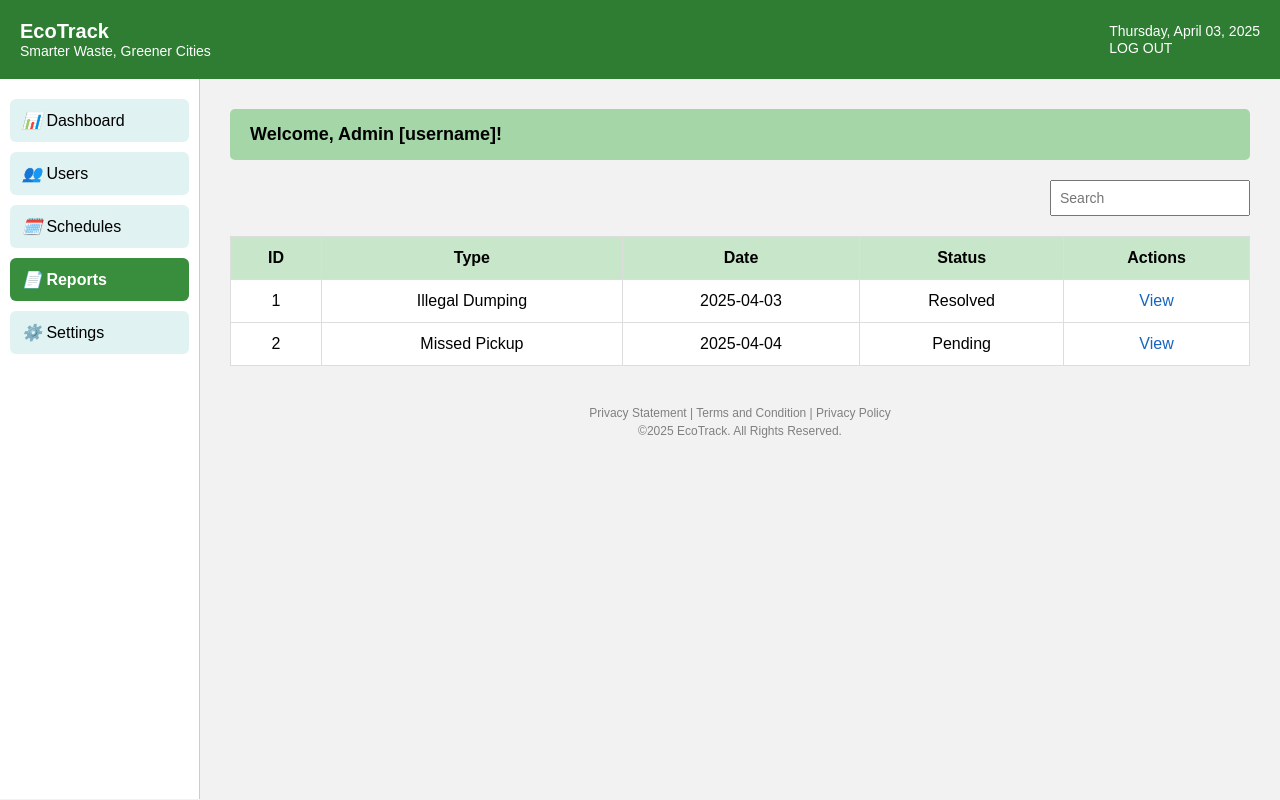
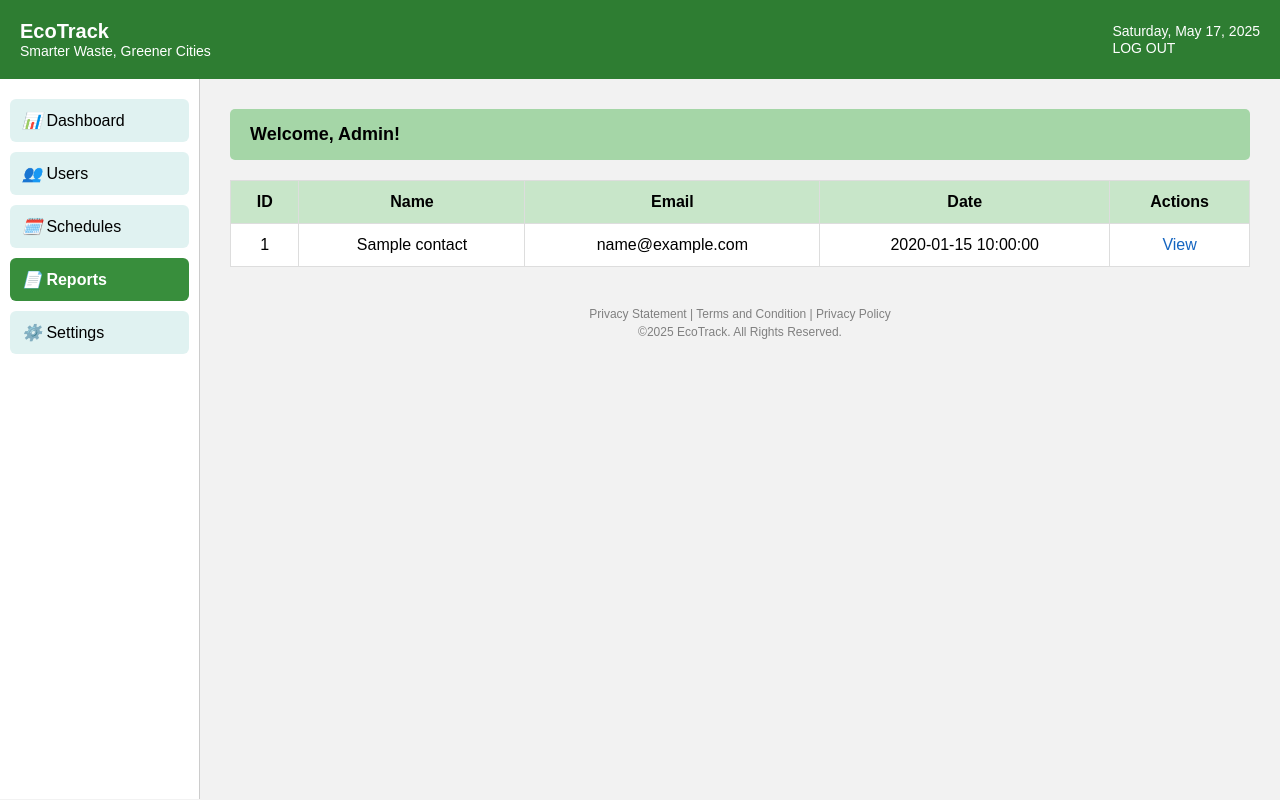
Before and after one commit to Kram029/Main-git, a PHP site: the page made by admin(report).php in a window 1280 px wide. Run offline with PHP 8.4, Linux system fonts and the light colour scheme; tables that the repository leaves empty or names only in its code hold one stand-in row (values such as "Sample post").

Commit message:
Update admin(report).php

```diff
--- a/admin(report).php
+++ b/admin(report).php
@@ -1,3 +1,11 @@
+<?php
+$conn = new mysqli("localhost", "root", "", "adbms");
+if ($conn->connect_error) {
+    die("Connection failed: " . $conn->connect_error);
+}
+$result = $conn->query("SELECT * FROM contacts ORDER BY created_at DESC");
+?>
+
 <!DOCTYPE html>
 <html lang="en">
 <head>
@@ -10,11 +18,9 @@
             padding: 0;
             font-family: Arial, sans-serif;
         }
-
         body {
             background-color: #f2f2f2;
         }
-
         header {
             background-color: #2e7d32;
             color: white;
@@ -23,33 +29,22 @@
             justify-content: space-between;
             align-items: center;
         }
-
-        header h1 {
-            font-size: 20px;
-        }
-
-        header p {
-            font-size: 14px;
-        }
-
+        header h1 { font-size: 20px; }
+        header p { font-size: 14px; }
         .logout {
             color: white;
             font-size: 14px;
             text-decoration: none;
         }
-
         .container {
             display: flex;
-            height: calc(100vh - 80px); /* Adjusted for header height */
+            height: calc(100vh - 80px);
         }
-
-        /* Main content area */
         .main {
             flex-grow: 1;
             padding: 30px;
             overflow-y: auto;
         }
-
         .welcome {
             background-color: #a5d6a7;
             padding: 15px 20px;
@@ -57,53 +52,87 @@
             font-size: 18px;
             font-weight: bold;
         }
-
-        .search-bar {
-            text-align: right;
-            margin-top: 20px;
-        }
-
-        .search-bar input {
-            padding: 8px;
-            font-size: 14px;
-            width: 200px;
-        }
-
         table {
             width: 100%;
             border-collapse: collapse;
             margin-top: 20px;
             background-color: #ffffff;
         }
-
         th, td {
             border: 1px solid #ddd;
             padding: 12px;
             text-align: center;
         }
-
         th {
             background-color: #c8e6c9;
         }
-
         .actions a {
             color: #1565c0;
             text-decoration: none;
+            cursor: pointer;
         }
-
         .actions a:hover {
             text-decoration: underline;
         }
-
         .footer {
             margin-top: 40px;
             text-align: center;
             font-size: 12px;
             color: gray;
         }
-
         .footer p {
             margin: 4px 0;
+        }
+        /* Modal styles */
+        .modal {
+            display: none;
+            position: fixed;
+            z-index: 1000;
+            left: 0; top: 0;
+            width: 100%; height: 100%;
+            overflow: auto;
+            background-color: rgba(0,0,0,0.5);
+            justify-content: center; align-items: center;
+            font-family: Arial, sans-serif;
+        }
+        .modal-content {
+            background-color: #ffffff;
+            border-radius: 10px;
+            width: 420px;
+            box-shadow: 0 5px 15px rgba(0,0,0,0.3);
+            overflow: hidden;
+            animation: fadeIn 0.3s ease;
+        }
+        .modal-header {
+            background-color: #2e7d32;
+            color: white;
+            padding: 15px 20px;
+            display: flex;
+            justify-content: space-between;
+            align-items: center;
+        }
+        .modal-header h3 {
+            margin: 0;
+            font-size: 18px;
+        }
+        .close {
+            color: white;
+            font-size: 24px;
+            font-weight: bold;
+            cursor: pointer;
+        }
+        .close:hover { color: #c8e6c9; }
+        .modal-body {
+            padding: 20px;
+            font-size: 14px;
+            color: #333;
+        }
+        .modal-body p {
+            margin-bottom: 10px;
+        }
+        @keyframes fadeIn {
+            from { opacity: 0; transform: translateY(-20px); }
+            to { opacity: 1; transform: translateY(0); }
         }
     </style>
 </head>
@@ -115,7 +144,7 @@
         <p>Smarter Waste, Greener Cities</p>
     </div>
     <div>
-        <p>Thursday, April 03, 2025</p>
+        <p><?php echo date("l, F d, Y"); ?></p>
         <a class="logout" href="#">LOG OUT</a>
     </div>
 </header>
@@ -124,40 +153,35 @@
     <?php include 'sidebar.php'; ?>
 
     <div class="main">
-        <div class="welcome">Welcome, Admin [username]!</div>
-
-        <div class="search-bar">
-            <input type="text" placeholder="Search">
-        </div>
+        <div class="welcome">Welcome, Admin!</div>
 
         <table>
             <thead>
-                <tr>
-                    <th>ID</th>
-                    <th>Type</th>
-                    <th>Date</th>
-                    <th>Status</th>
-                    <th>Actions</th>
-                </tr>
+            <tr>
+                <th>ID</th>
+                <th>Name</th>
+                <th>Email</th>
+                <th>Date</th>
+                <th>Actions</th>
+            </tr>
             </thead>
             <tbody>
-                <?php
-                // Static report data (replace with DB query as needed)
-                $reports = [
-                    ['id' => 1, 'type' => 'Illegal Dumping', 'date' => '2025-04-03', 'status' => 'Resolved'],
-                    ['id' => 2, 'type' => 'Missed Pickup', 'date' => '2025-04-04', 'status' => 'Pending']
-                ];
-
-                foreach ($reports as $report) {
-                    echo "<tr>
-                        <td>{$report['id']}</td>
-                        <td>{$report['type']}</td>
-                        <td>{$report['date']}</td>
-                        <td>{$report['status']}</td>
-                        <td class='actions'><a href='#'>View</a></td>
-                    </tr>";
-                }
-                ?>
+            <?php while ($row = $result->fetch_assoc()) : ?>
+                <tr>
+                    <td><?php echo $row['id']; ?></td>
+                    <td><?php echo htmlspecialchars($row['name']); ?></td>
+                    <td><?php echo htmlspecialchars($row['email']); ?></td>
+                    <td><?php echo $row['created_at']; ?></td>
+                    <td class="actions">
+                        <a href="#" onclick="openModal(
+                            '<?php echo htmlspecialchars(addslashes($row['name'])); ?>',
+                            '<?php echo htmlspecialchars(addslashes($row['email'])); ?>',
+                            '<?php echo htmlspecialchars(addslashes($row['created_at'])); ?>',
+                            `<?php echo htmlspecialchars(addslashes($row['message'])); ?>`
+                        )">View</a>
+                    </td>
+                </tr>
+            <?php endwhile; ?>
             </tbody>
         </table>
 
@@ -168,14 +192,34 @@
     </div>
 </div>
 
+<!-- Modal -->
+<div id="myModal" class="modal">
+    <div class="modal-content">
+        <div class="modal-header">
+            <h3>Contact Message Details</h3>
+            <span class="close" onclick="closeModal()">&times;</span>
+        </div>
+        <div class="modal-body">
+            <p><strong>Name:</strong> <span id="modalName"></span></p>
+            <p><strong>Email:</strong> <span id="modalEmail"></span></p>
+            <p><strong>Date:</strong> <span id="modalDate"></span></p>
+            <p><strong>Message:</strong></p>
+            <p id="modalMessage" style="white-space: pre-wrap;"></p>
+        </div>
+    </div>
+</div>
+
 <script>
-    const buttons = document.querySelectorAll('.nav-button');
-    buttons.forEach(button => {
-        button.addEventListener('click', function () {
-            buttons.forEach(btn => btn.classList.remove('active'));
-            this.classList.add('active');
-        });
-    });
+function openModal(name, email, date, message) {
+    document.getElementById('modalName').textContent = name;
+    document.getElementById('modalEmail').textContent = email;
+    document.getElementById('modalDate').textContent = date;
+    document.getElementById('modalMessage').textContent = message;
+    document.getElementById('myModal').style.display = 'flex';
+}
+function closeModal() {
+    document.getElementById('myModal').style.display = 'none';
+}
 </script>
 
 </body>
```
